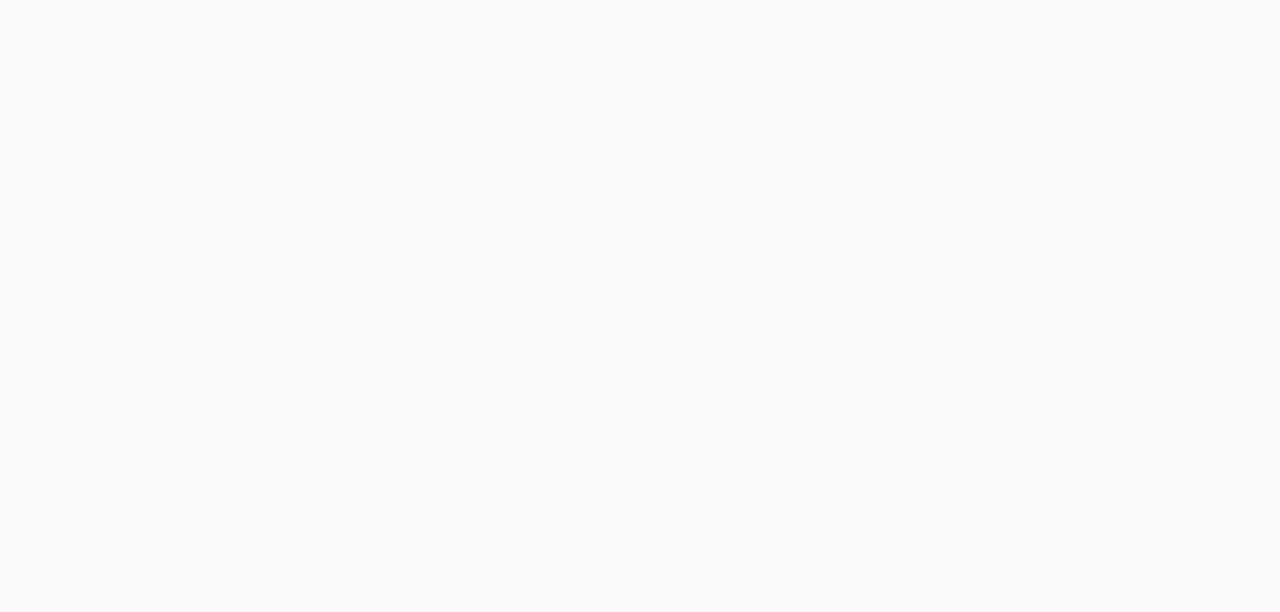
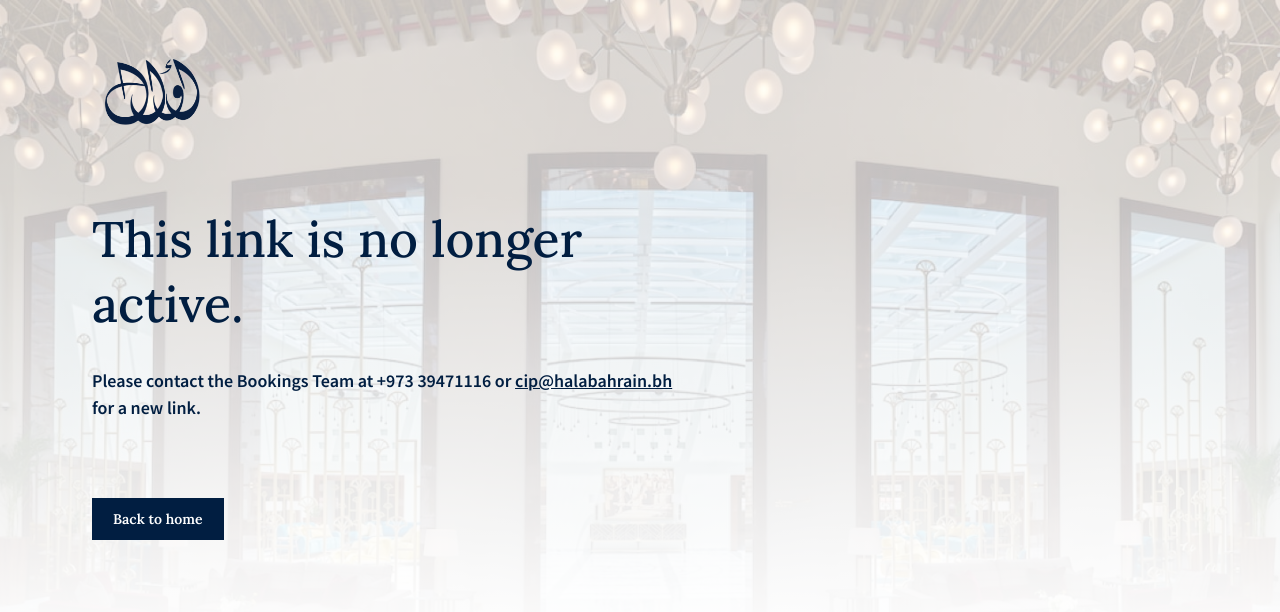
Before and after one commit to VII-Tech-Solutions/AwalTerminalWebsite, a Vue app: page /expired in a window 1280 px wide. Before the commit this address had no page. Shown: the top 612 px of the page. Built offline with nearby package versions, Linux system fonts and the light colour scheme; what vue-toast-notification would draw is missing.

Commit message:
created an expired page

```diff
--- /dev/null
+++ b/src/components/EliteForm/ExpiredPage.vue
@@ -0,0 +1,33 @@
+<template>
+  <div class="elite thank-you-page background-gradient">
+    <div class="container">
+      <div class="bg-overlay">
+        <div class="form-header">
+          <router-link to="/">
+            <figure class="mb-0 form-logo">
+              <img class="img-fluid" src="../../assets/images/forms-header-logo.png"/>
+            </figure>
+          </router-link>
+        </div>
+        <div class="thankyou-p">
+          <h2>This link is no longer active. </h2>
+          <p class="mb-4 ">Please contact the Bookings Team at <a class="contact-links text-decoration-none" href="tel:+973 39471116">+973 39471116</a> or
+            <a class="contact-links" href="mailto:cip@halabahrain.bh">cip@halabahrain.bh</a> for a new link.</p>
+        </div>
+        <div class="d-flex"><router-link to="/" class="blue-btn d-inline">Back to home</router-link></div>
+      </div>
+    </div>
+  </div>
+</template>
+
+<script>
+</script>
+
+<style>
+.elite.background-gradient{
+  background-image:
+      linear-gradient(to bottom, rgba(255, 255, 255, 0.75) 24%, #fff 83%),
+      url('../../assets/images/luxury-view2.jpg');
+}
+.elite .thankyou-p{width:100%;max-width: 600px;}
+</style>
--- a/src/router/index.js
+++ b/src/router/index.js
@@ -22,6 +22,7 @@ import ThankYouPage from "../components/GeneralAviationForm/ThankYouPage.vue"
 import OurStory from "../components/OurStory/OurStory.vue"
 import AllService from "../components/AllServices/AllService.vue"
 import Contact from "../components/Contact/Contact.vue"
+import ExpiredPage from "../components/EliteForm/ExpiredPage.vue"
 import '@fortawesome/fontawesome-free/js/all.js';
 
 const routes = [
@@ -143,6 +144,12 @@ const routes = [
     name: "Contact",
     component: Contact,
   },
+
+  {
+    path: "/expired",
+    name: "ExpiredPage",
+    component: ExpiredPage,
+  },
 ];
 
 const router = createRouter({
```
